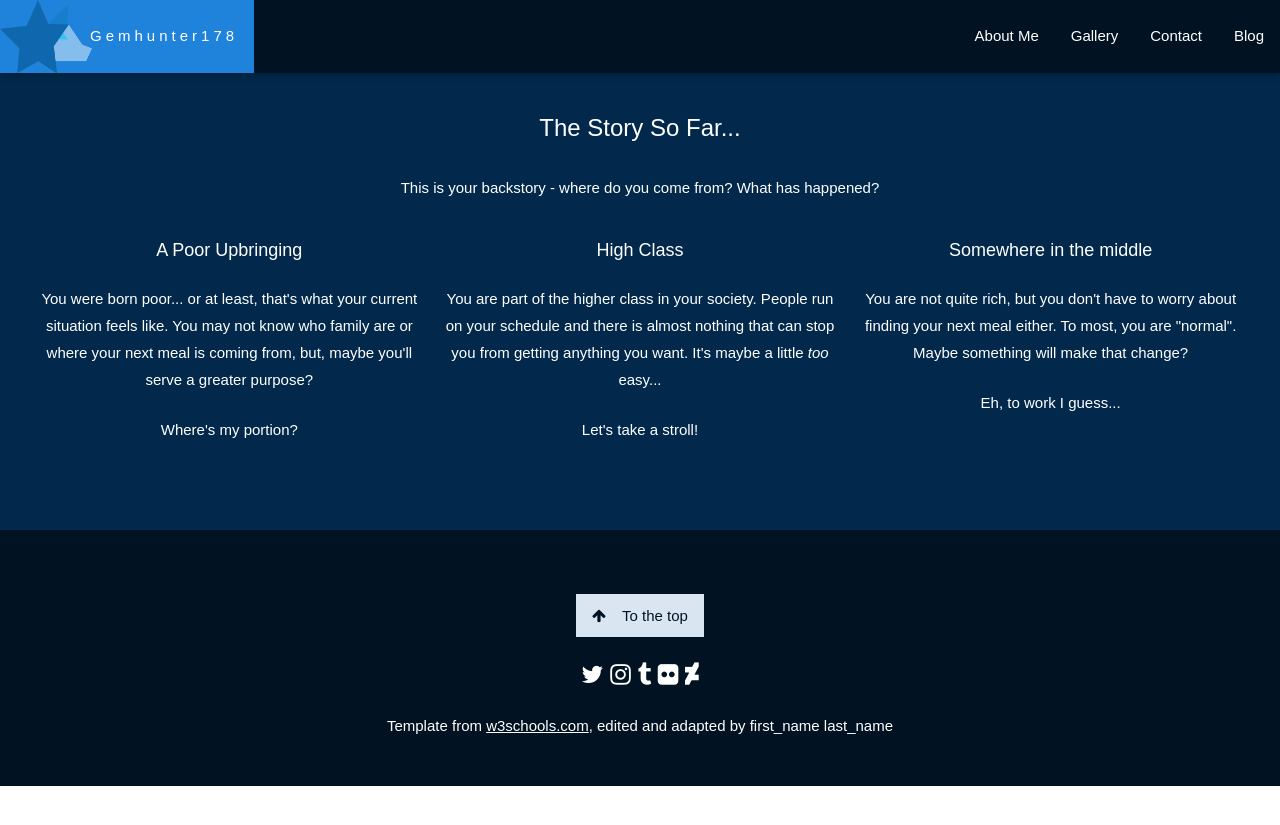
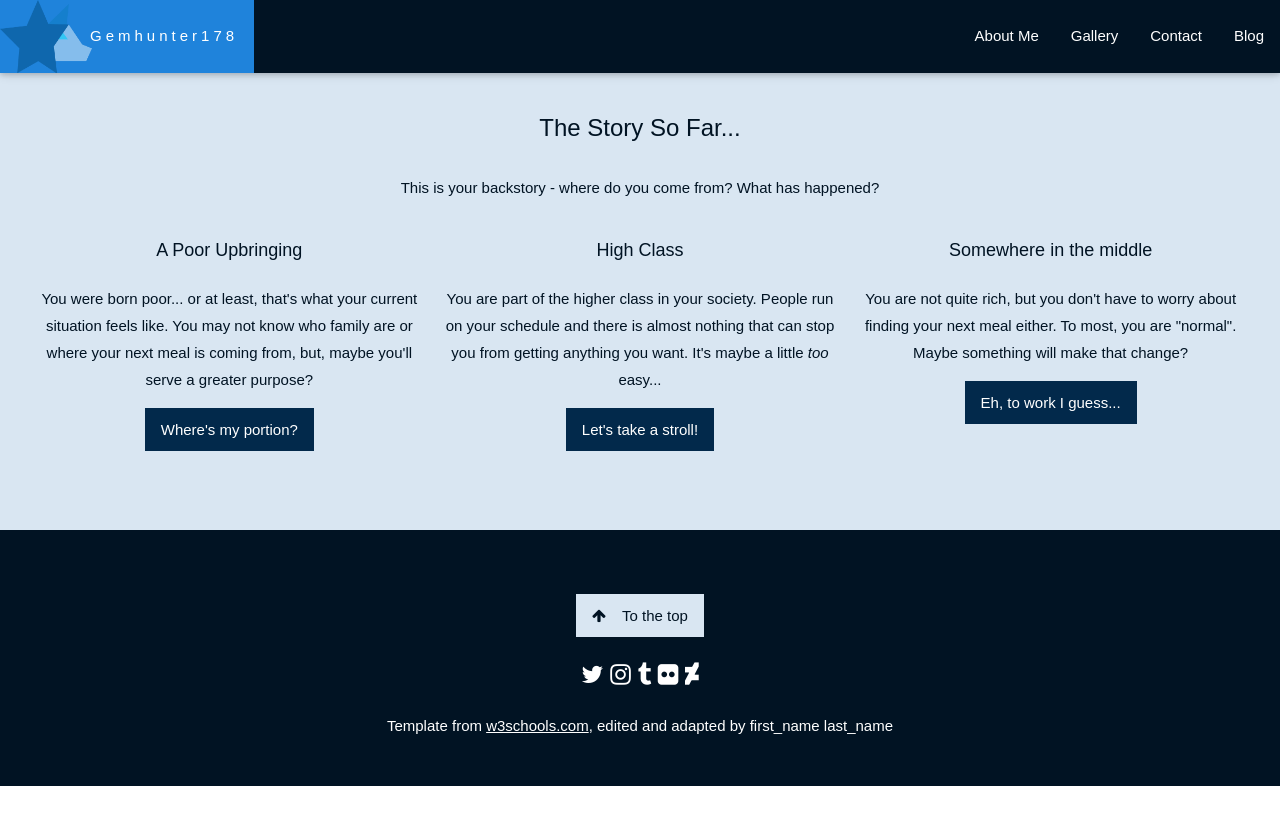
Before and after one commit to gemhunter178/gemhunter178.github.io, a Jekyll site: the page schoolprojects/PHIL1667/start.html, which Jekyll copies as it is, in a window 1280 px wide and 900 px high. Shown: the top 825 px of the window. Built offline with Jekyll 4.4.1, drawn with Linux system fonts in a browser that asks for light colours; some web fonts are replaced.

Commit message:
Update start.html

```diff
--- a/schoolprojects/PHIL1667/start.html
+++ b/schoolprojects/PHIL1667/start.html
@@ -52,7 +52,7 @@
 	<!-- STUFF GOES HERE -->
 <!-- Game choices -->
 
-	<div class="w3-container pentagonite-darkish" style="margin-top:32px; padding:64px 16px" id="description">
+	<div class="w3-container pentagonite-superfaded" style="margin-top:32px; padding:64px 16px" id="description">
 
 		<h3 class="w3-center">The Story So Far...</h3>
 
```
